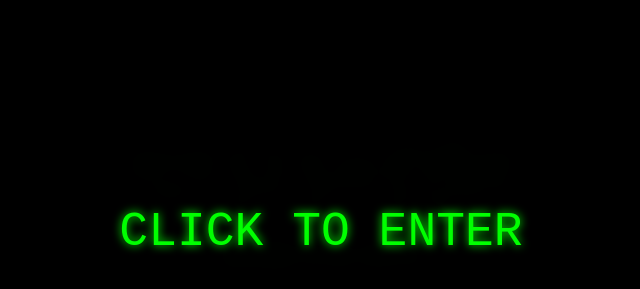
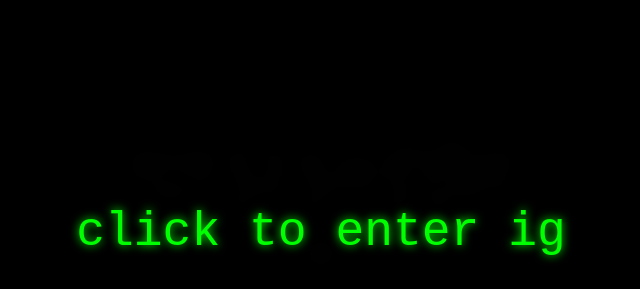
Before and after one commit to iamterrydavis/iamalawabidingcitizen, a plain HTML site: page index.html in a window 1280 px wide. Shown: the part 168-457 px from the top of the page, without its empty margins (319-959 px from the left). Drawn offline with nearby package versions, Linux system fonts and the light colour scheme; a web font is replaced by a local one.

Commit message:
Update index.html

```diff
--- a/index.html
+++ b/index.html
@@ -128,7 +128,7 @@
 
 <!-- ENTRY -->
 <div id="entry-screen">
-    <div id="entry-text">CLICK TO ENTER</div>
+    <div id="entry-text">click to enter ig</div>
 </div>
 
 <div class="scanlines"></div>
@@ -144,10 +144,10 @@
      \/               \/          \/            \/     \/              \/
 </pre>
 
-    <div>welcome to my site g</div>
+    <div>❤</div>
     <br>
     <div>&gt; Telegram: <a href="https://t.me/swatarchive" target="_blank">@swatarchive</a></div>
-    <div>&gt; Message: fuck them niggers aye</div>
+    <div>&gt; Message: blue bands</div>
 </div>
 
 <!-- AUDIO -->
```
